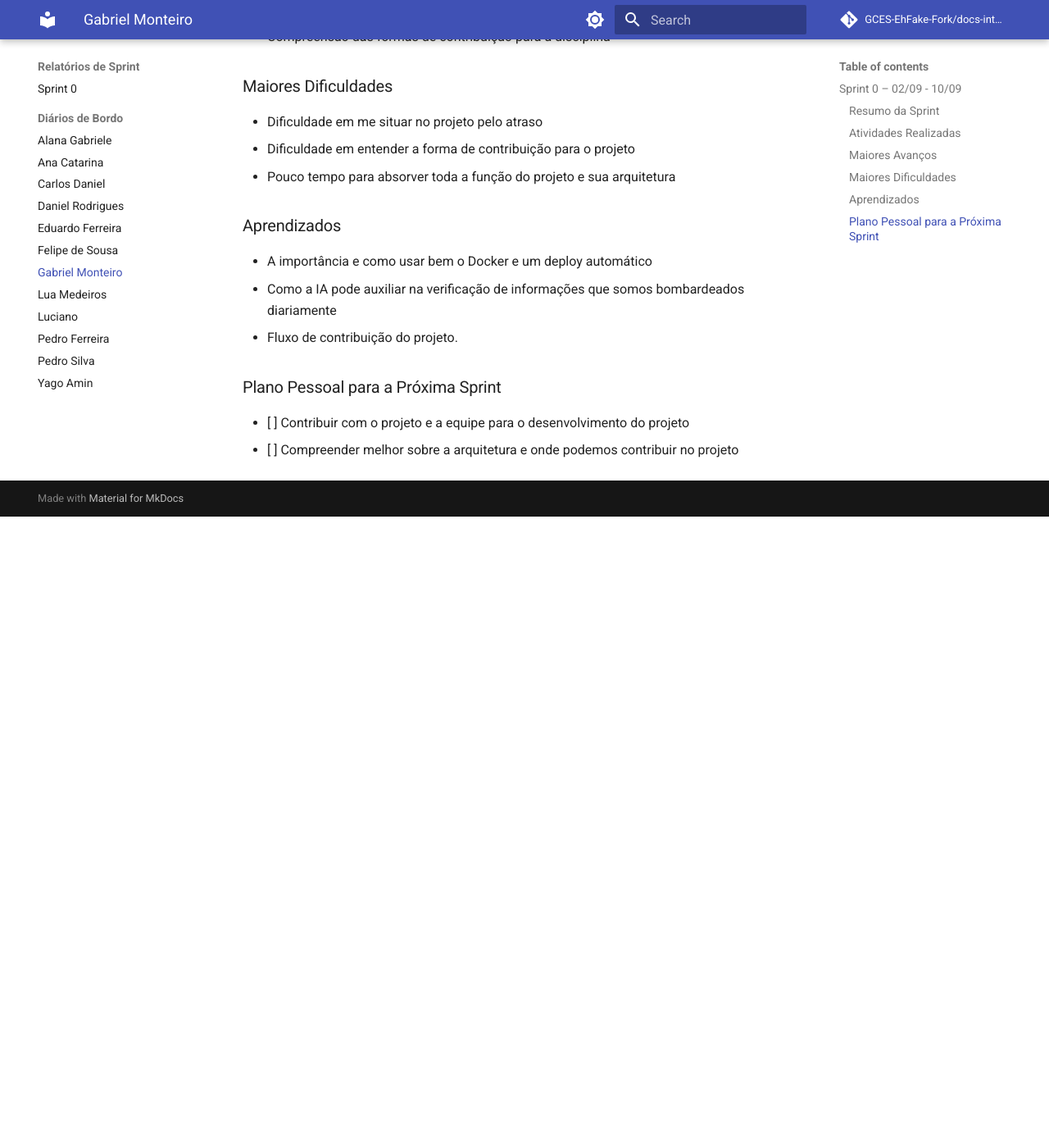
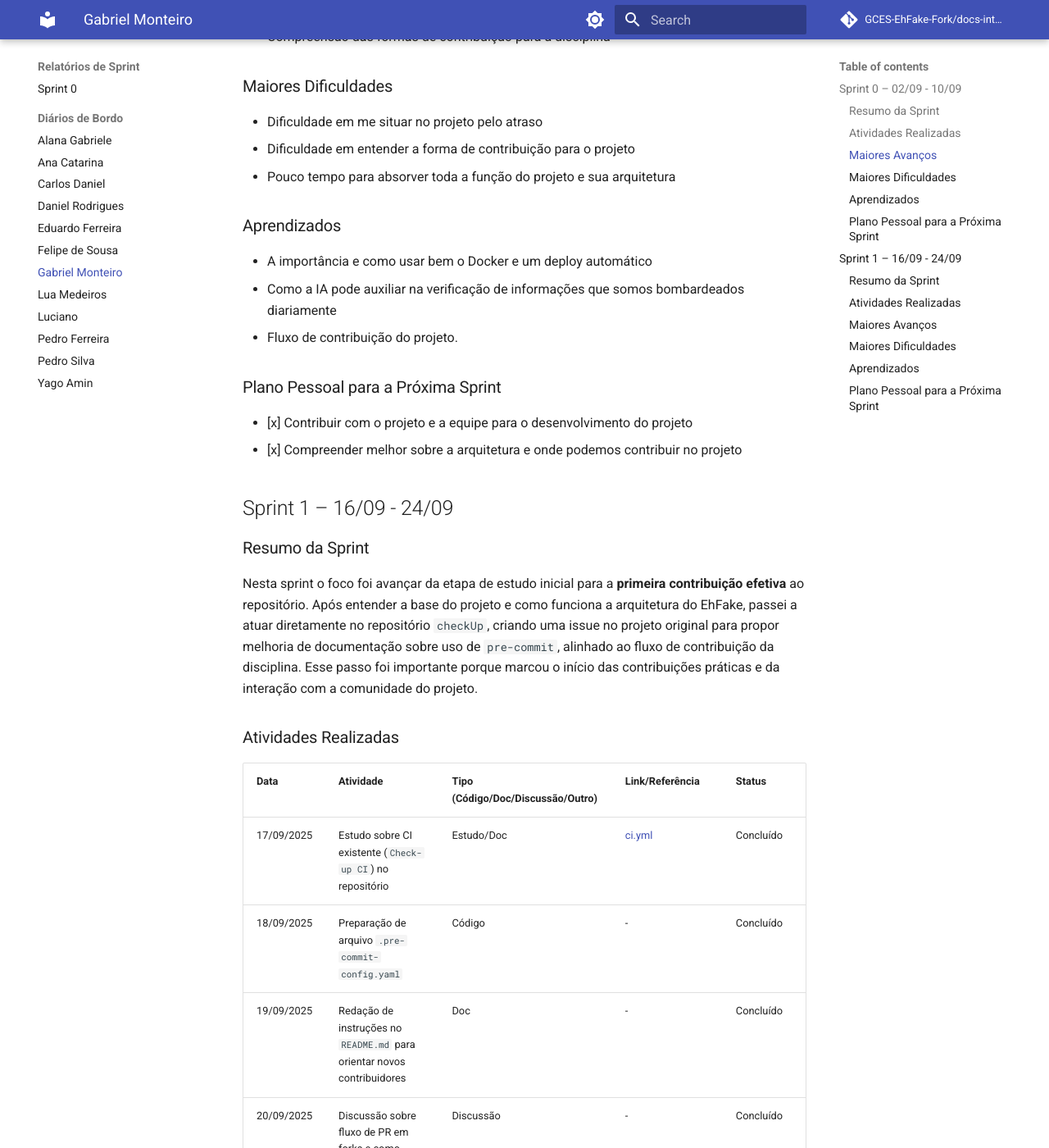
Before and after one commit to GCES-EhFake-Fork/docs-interno, an MkDocs documentation site: the page built from docs/diarios/diarioGabriel.md, in a window 1280 px wide and 1400 px high, scrolled down 1296 px. Shown: the whole window at 82% size. Built offline with MkDocs 1.6.1 and Material for MkDocs 9.7.7, drawn with Linux system fonts in a browser that asks for light colours; comment, search, counter and statistics services are not loaded; before the commit the page ends 1926 px from its top, so only the background shows below that; some of the changed text lies outside the part shown.

Commit message:
docs: Diário sprint 01

```diff
--- a/docs/diarios/diarioGabriel.md
+++ b/docs/diarios/diarioGabriel.md
@@ -42,5 +42,47 @@ Nesta sprint o enfoque foi compreender melhor sobre o projeto e sobre a ideia de
 
 ### Plano Pessoal para a Próxima Sprint
 
-- [ ] Contribuir com o projeto e a equipe para o desenvolvimento do projeto
-- [ ] Compreender melhor sobre a arquitetura e onde podemos contribuir no projeto
+- [x] Contribuir com o projeto e a equipe para o desenvolvimento do projeto
+- [x] Compreender melhor sobre a arquitetura e onde podemos contribuir no projeto
+
+## Sprint 1 – 16/09 - 24/09
+
+### Resumo da Sprint
+
+Nesta sprint o foco foi avançar da etapa de estudo inicial para a **primeira contribuição efetiva** ao repositório. Após entender a base do projeto e como funciona a arquitetura do EhFake, passei a atuar diretamente no repositório `checkUp`, criando uma issue no projeto original para propor melhoria de documentação sobre uso de `pre-commit`, alinhado ao fluxo de contribuição da disciplina. Esse passo foi importante porque marcou o início das contribuições práticas e da interação com a comunidade do projeto.
+
+### Atividades Realizadas
+
+| Data       | Atividade                                                                 | Tipo (Código/Doc/Discussão/Outro) | Link/Referência                                                                                                 | Status       |
+| ---------- | ------------------------------------------------------------------------- | --------------------------------- | --------------------------------------------------------------------------------------------------------------- | ------------ |
+| 17/09/2025 | Estudo sobre CI existente (`Check-up CI`) no repositório                  | Estudo/Doc                        | [ci.yml](https://github.com/EH-FAKE/check-up/blob/develop/.github/workflows/ci.yml)                             | Concluído    |
+| 18/09/2025 | Preparação de arquivo `.pre-commit-config.yaml`                           | Código                            | -                                                                                                               | Concluído    |
+| 19/09/2025 | Redação de instruções no `README.md` para orientar novos contribuidores   | Doc                               | -                                                                                                               | Concluído    |
+| 20/09/2025 | Discussão sobre fluxo de PR em forks e como referenciar issues originais  | Discussão                         | -                                                                                                               | Concluído    |
+| 23/09/2025 | Abertura da **Issue #30** propondo documentação sobre uso de `pre-commit` | Doc                               | [Issue #30](https://github.com/EH-FAKE/check-up/issues/30)                                                      | Concluído    |
+| 23/09/2025 | Preparação do branch e commit vinculando à issue aberta                   | Código                            | [Commit vinculado à Issue #30](https://github.com/GCES-EhFake-Fork/checkUp/commit/...) _(substituir pelo link)_ | Pendente PR  |
+| 24/09/2025 | Planejamento para abrir o PR no repositório original                      | Discussão/Planejamento            | -                                                                                                               | Em andamento |
+
+### Maiores Avanços
+
+- Consegui abrir minha primeira issue no projeto original (`#30`).
+- Avancei do estudo para a prática, criando arquivo de configuração e instruções no `README.md`.
+- Aprendi como referenciar issues no commit/PR de um fork para o repositório original.
+
+### Maiores Dificuldades
+
+- Entender como não duplicar esforços já feitos no CI existente.
+- Dificuldade em commitar para o repositório original.
+- Adaptação ao fluxo de contribuição open-source (fork → branch → PR → issue).
+
+### Aprendizados
+
+- Importância do `pre-commit` para reforçar a governança de código antes do push.
+- Como workflows de CI existentes podem ser complementados por ferramentas locais.
+
+### Plano Pessoal para a Próxima Sprint
+
+- [ ] Finalizar e abrir o PR referente à issue #30 no repositório original.
+- [ ] Acompanhar o feedback da comunidade/mantenedores sobre a contribuição.
+- [ ] Buscar uma nova oportunidade de contribuição, de preferência no código (scrapers ou testes).
+- [ ] Aprofundar entendimento das migrations e arquitetura do banco de dados do projeto.
```
